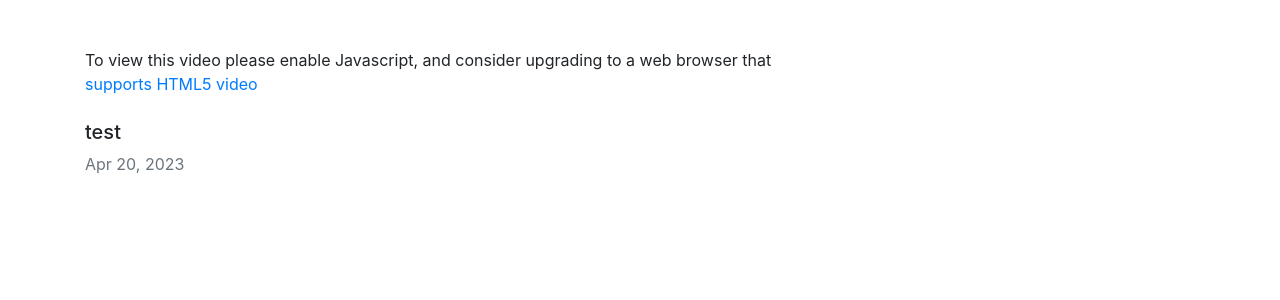
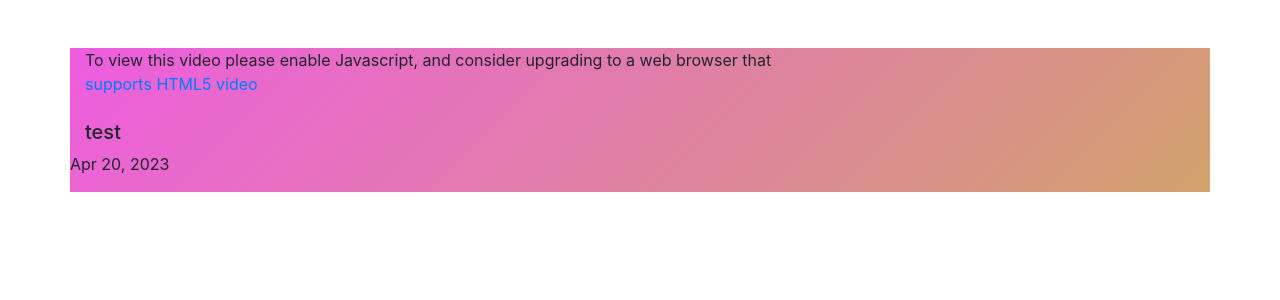
Before and after one commit to MarcBaumholz/DjangoWebsiteVideo, a Django app: page /videos/1/ in a window 1280 px wide. Shown: the top 300 px of the page. Run offline with Django 4.2, Linux system fonts and the light colour scheme; data comes from the database, SQL or seed files in the repository; some libraries are stand-ins or nearby versions.

Commit message:
new background

```diff
--- a/videos/templates/videos/base.html
+++ b/videos/templates/videos/base.html
@@ -18,6 +18,14 @@
   </head>
   <body>
     {% block content %}
+    <style>
+	  .my-custom-background {
+		/* background-color: #f0f0f0; Ihre benutzerdefinierte Farbe */
+	  	background: linear-gradient(135deg, #f056eb 0%, #c4c62f 100%) fixed
+	  }
+	</style>
+    <div class="my-custom-background">
+    </div>
     {% endblock content %}
 
     <!-- Optional JavaScript -->
--- a/videos/templates/videos/detail_video.html
+++ b/videos/templates/videos/detail_video.html
@@ -1,7 +1,14 @@
 {% extends 'videos/base.html' %}
 
 {% block content %}
-	<div class="container">
+	<style>
+	  .my-custom-background {
+		/* background-color: #f0f0f0; Ihre benutzerdefinierte Farbe */
+	  	background: linear-gradient(135deg, #f056eb 0%, #c4c62f 100%) fixed
+	  }
+	</style>
+
+	<div class="container my-custom-background">
 		<div class="row mt-5">
 			<div class="col-md-8 col-sm-12 col-xs-12">
 				<video-js
@@ -16,11 +23,9 @@
 				</video-js>
 				<h5 class="mt-4">{{ object.title }}</h5>
 				<div class="row">
-					<div class="col-md-6 text-muted">
+					<div class="d-flex justify-content-center align-items-center">
 						<p>{{ object.date_posted | date:"M d, Y" }}</p>
 					</div>
-
-
                     <!-- Modal -->
                     <div class="modal fade" id="exampleModal" tabindex="-1" role="dialog" aria-labelledby="exampleModalLabel" aria-hidden="true">
                         <div class="modal-dialog" role="document">
```
